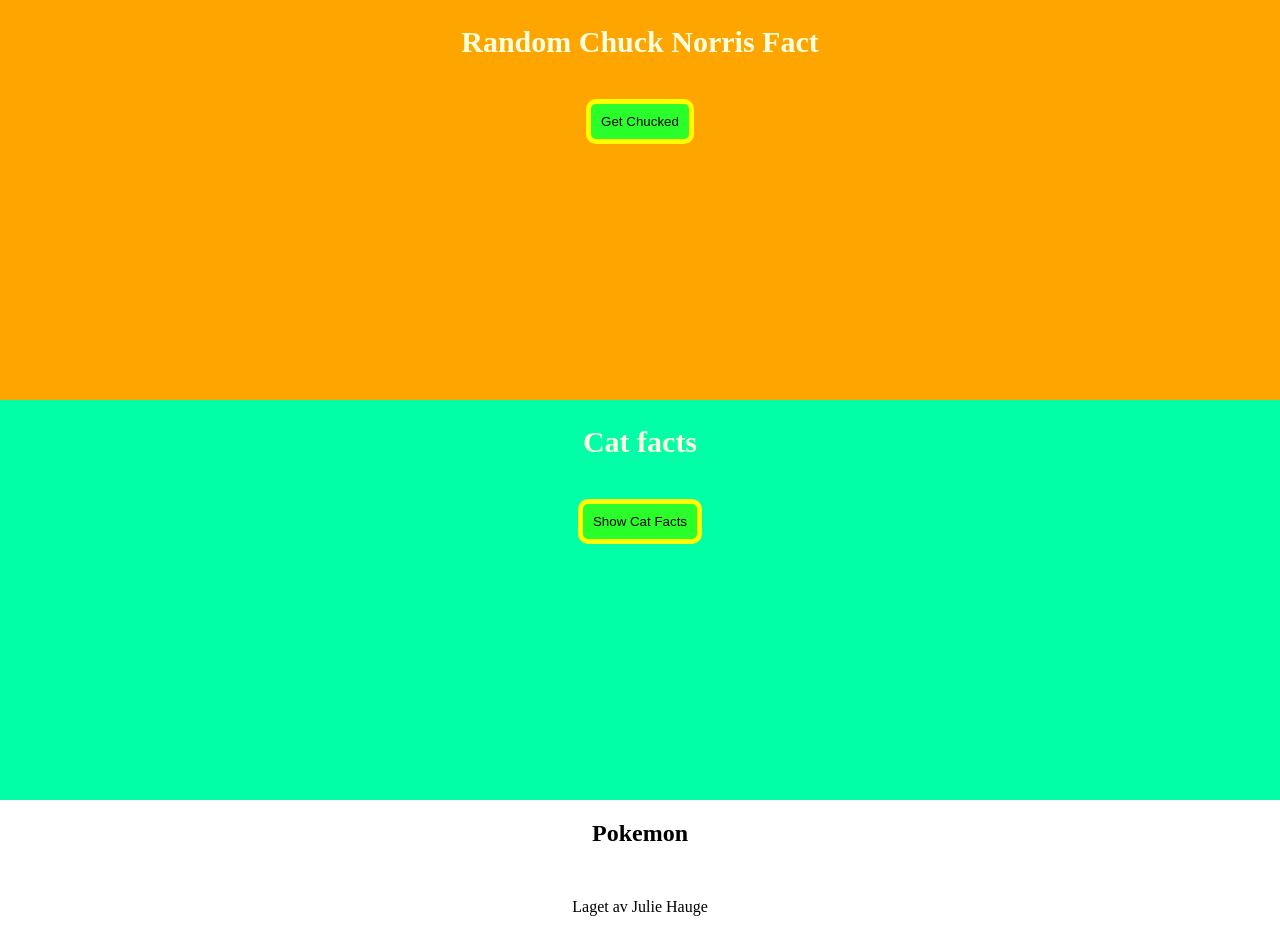
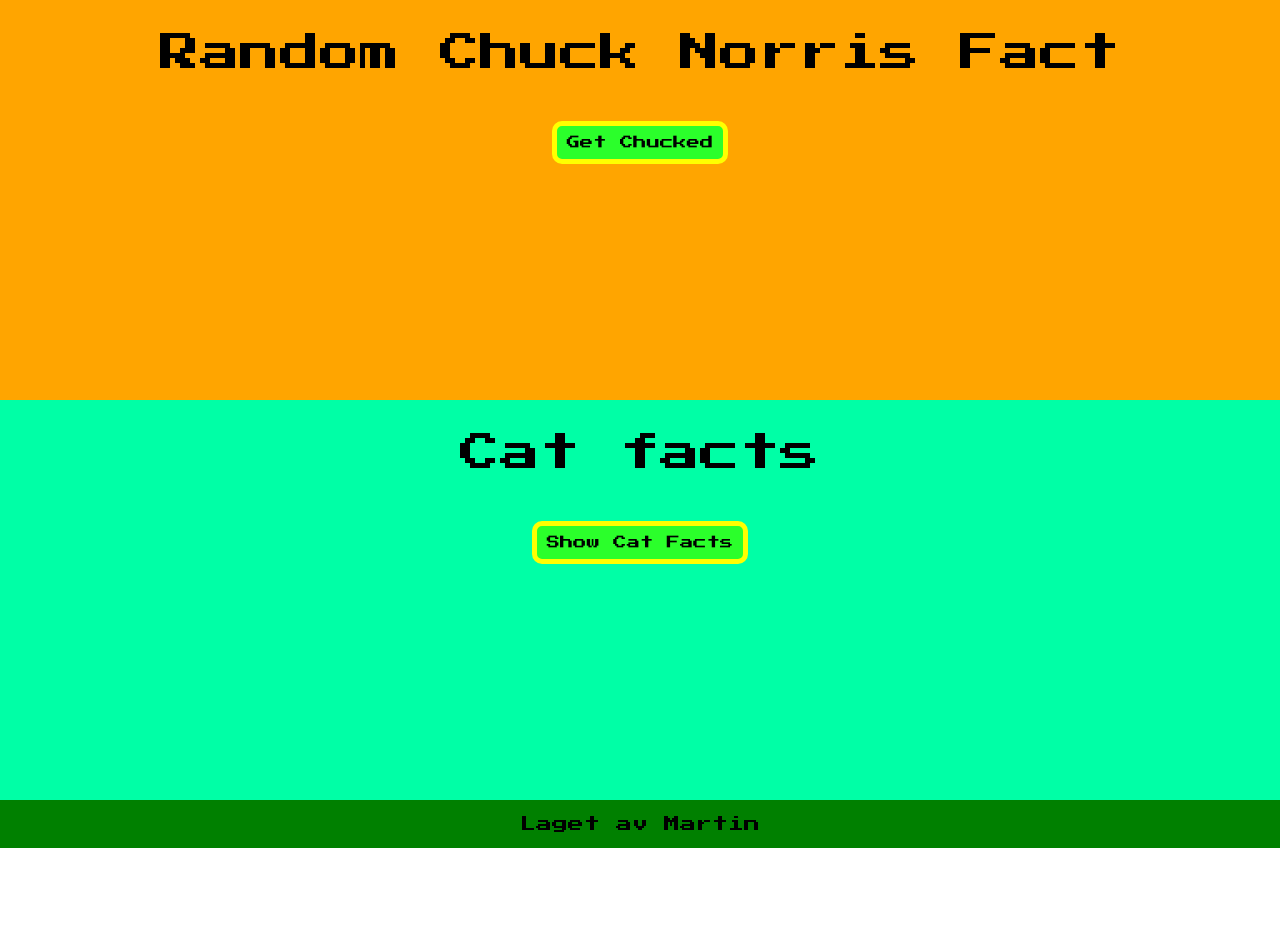
Before and after one commit to Aquaday/Oppgave-5-kodeloftet, a website: page index.html in a window 1280 px wide. After the commit the page ends 848 px from the top, so only its background shows below. Drawn offline with Linux system fonts and the light colour scheme; no server answers.

Commit message:
ferdig ish

```diff
--- a/index.html
+++ b/index.html
@@ -5,6 +5,9 @@
     <meta charset="UTF-8" />
     <meta name="viewport" content="width=device-width" />
     <link rel="stylesheet" href="styles.css" />
+    <link rel="preconnect" href="https://fonts.googleapis.com">
+    <link rel="preconnect" href="https://fonts.gstatic.com" crossorigin>
+    <link href="https://fonts.googleapis.com/css2?family=Press+Start+2P&display=swap" rel="stylesheet">
     <script type="module" src="script.js"></script>
   </head>
 
@@ -26,15 +29,15 @@
         </div>
       </section>
 
-      <section>
+      <!-- <section>
         <h2>Pokemon</h2>
         <div id="pokeDexContainer">
-          <!-- Data will be generated from JS -->
+         Data will be generated from JS
         </div>
-      </section>
+      </section> -->
     </main>
     <footer>
-      <p>Laget av Julie Hauge</p>
+      <p>Laget av Martin</p>
     </footer>
   </body>
 </html>
--- a/styles.css
+++ b/styles.css
@@ -4,6 +4,7 @@
 
 body {
   margin: 0;
+  font-family: "Press Start 2P", system-ui;
 }
 
 /* HEADER */
@@ -38,6 +39,7 @@
  border-radius: 10px;
  border: 5px solid yellow;
  background-color: rgb(43, 255, 43);
+ font-family: "Press Start 2P", system-ui;
 }
 
 button:hover {
@@ -51,13 +53,17 @@
 }
 
 #ChuckText {
-  font-size: 20px;
+  font-size: 15px;
   font-weight: 400;
 }
 
 .sectionHeader {
-  font-size: 30px;
+  font-size: 40px;
   color: lightyellow;
+  font-family: "Press Start 2P", system-ui;
+  font-weight: 400;
+  font-style: normal;
+  color: black;
 }
 
 section {
@@ -70,14 +76,16 @@
 
 #catSection {
   background-color: rgb(0, 255, 166);
-  height: 50vh;
+  min-height: 50vh;
 }
 
 .displayCatFact li {
   animation-name: catFactList;
-  animation-duration: 300ms;
+  animation-duration: 500ms;
   animation-timing-function: 50ms;
   animation-fill-mode: forwards;
+  font-size: 10px;
+  padding-bottom: 20px;
 }
 
 .pokeCard,
@@ -97,13 +105,14 @@
 footer {
   display: flex;
   justify-content: center;
+  background-color: green;
 }
 
 
 @keyframes catFactList {
   0% {
     font-size: 0px;
-
+    color: white;
 
   }
   50% {
@@ -112,5 +121,6 @@
   }
   100% {
     font-size: 15px;
+    color: black;
   }
 }
```
Also changed, not shown: 1 other file.
